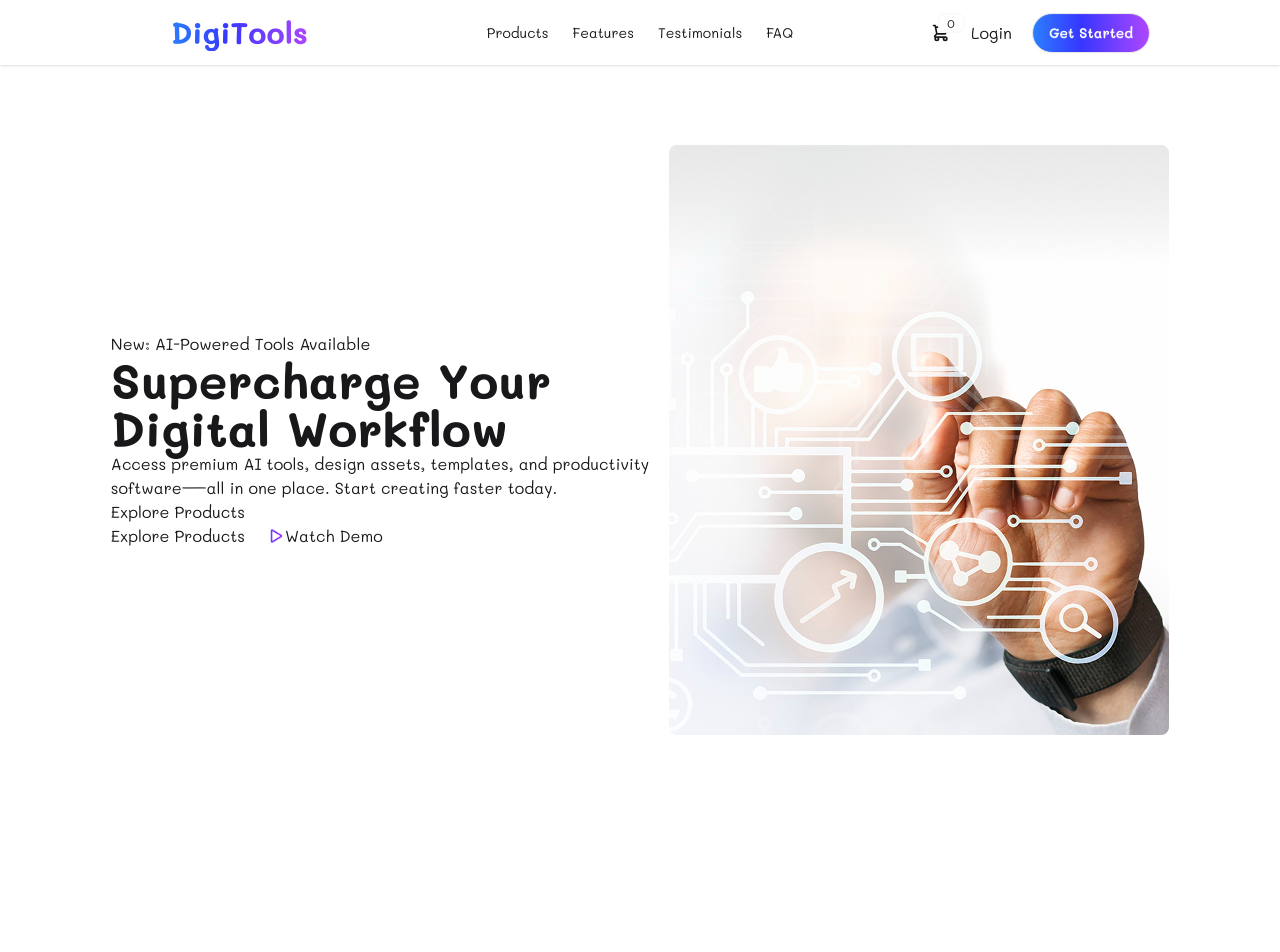
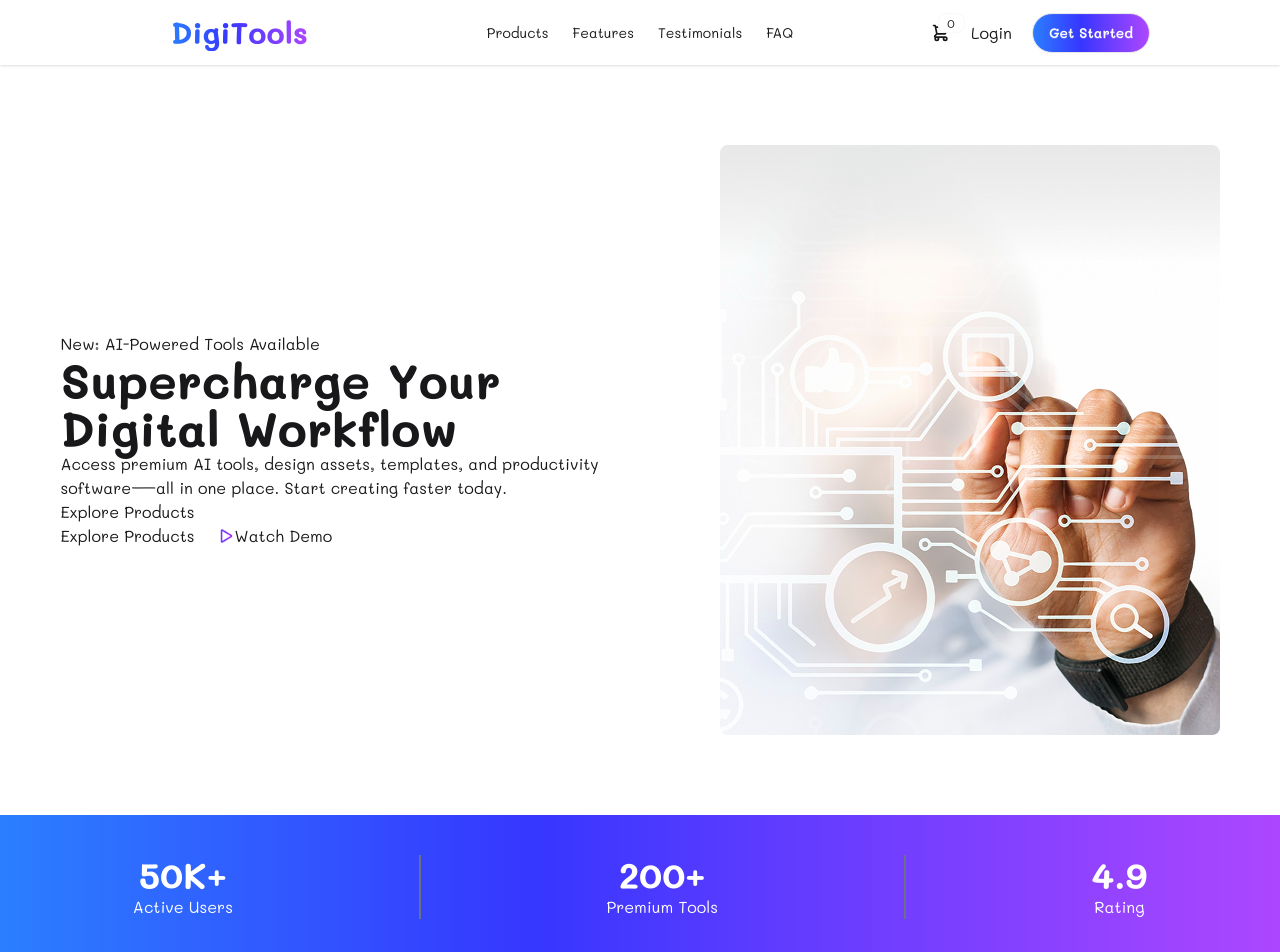
Before and after one commit to abdussattarsakil/DigiTools-project-assingment-6-, a React (Vite) app: page / in a window 1280 px wide. Shown: the top 952 px of the page. Before the commit the page ends 800 px from the top, so only its background shows below. Built offline with nearby package versions, Linux system fonts and the light colour scheme.

Commit message:
states add

```diff
--- a/src/App.jsx
+++ b/src/App.jsx
@@ -1,6 +1,7 @@
 import './App.css'
 import Hero from './components/Hero'
 import Navbar from './components/Navbar'
+import State from './components/State'
 
 function App() {
 
@@ -9,6 +10,7 @@ function App() {
 
       <Navbar></Navbar>
       <Hero></Hero>
+      <State></State>
 
     </>
   )
--- a/src/components/Hero.jsx
+++ b/src/components/Hero.jsx
@@ -2,7 +2,7 @@ import HeroImg from "/banner.png"
 import PlayIcon from "/Play.png"
 const Hero = () => {
     return (
-        <div className="md:flex gap-5 justify-center">
+        <div className="md:flex justify-around">
             {/* left side */}
             <div className="my-auto text-wrap">
                 <div className="">
--- /dev/null
+++ b/src/components/State.jsx
@@ -0,0 +1,27 @@
+const State = () => {
+    return (
+        <div className="flex justify-around text-center mt-20 bg-linear-to-r/hsl from-blue-500 to-purple-500 text-white p-10">
+            <div>
+                <h1 className="text-4xl font-extrabold">50K+</h1>
+                <p>Active Users</p>
+            </div>
+
+            <div className="w-0.5 bg-gray-500"></div>
+
+            <div>
+                <h1 className="text-4xl font-extrabold">200+</h1>
+                <p>Premium Tools</p>
+            </div>
+
+            <div className="w-0.5 bg-gray-500"></div>
+
+            <div>
+                <h1 className="text-4xl font-extrabold">4.9</h1>
+                <p>Rating</p>
+            </div>
+
+        </div>
+    );
+};
+
+export default State;
```
